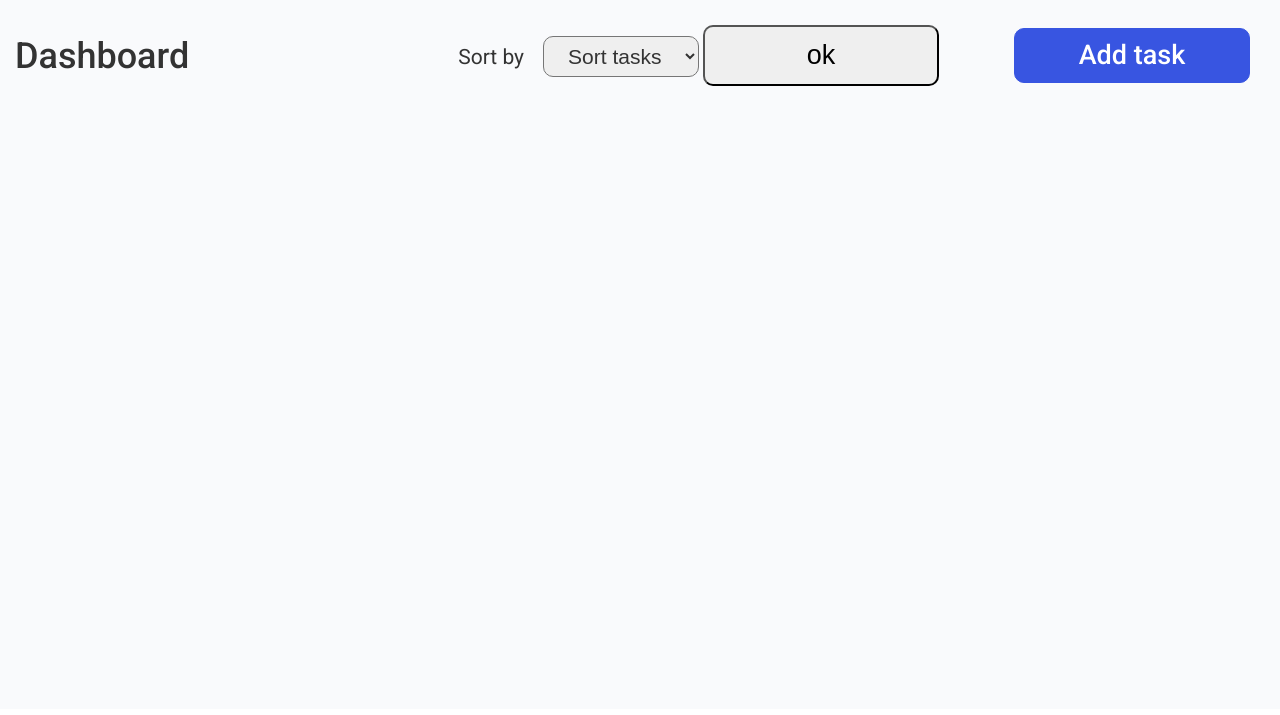
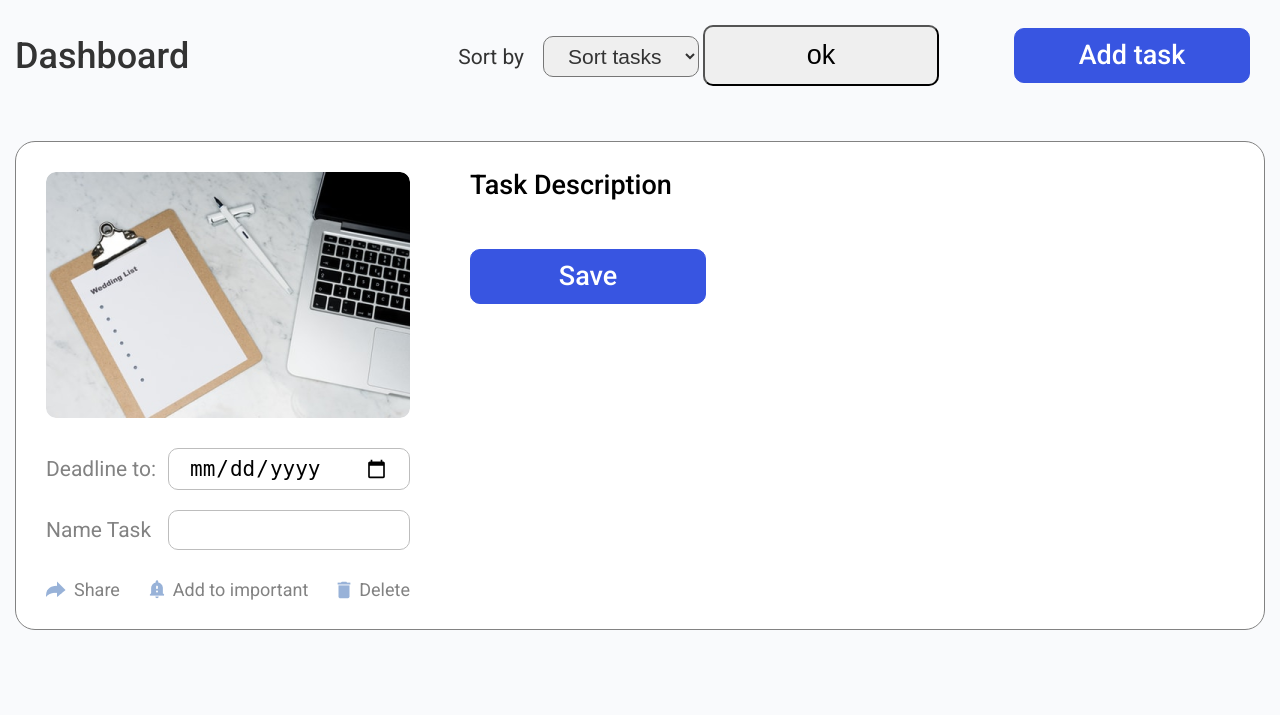
Before and after one commit to ElgunRealShamistanGazanfar/FinalProject_ToDo, a Spring Boot app: page /tasks-dashboard in a window 1280 px wide. Shown: the part 91-806 px from the top of the page. Before the commit the page ends 177 px from the top, so only its background shows below. Run offline with Spring Boot 4, Linux system fonts and the light colour scheme; the visitor is signed in with stand-in values (Sample User, id 1); data that the repository does not hold is empty; some of the project's set-up classes (security, data sources, template engines, error pages and the like) are left out, and stand-ins take their place.

Commit message:
--desc part in dashboard added

```diff
--- a/src/main/java/app/controller/DashController.java
+++ b/src/main/java/app/controller/DashController.java
@@ -38,9 +38,6 @@ public class DashController {
     public RedirectView add_important(@PathVariable int id, Model model){
         taskService.addToimportant(id);
         log.info(String.format("Element with id %d added to importants", id));
-        List<Task> chosen = new ArrayList<>();
-        chosen.add(taskService.findTaskById(id).get());
-        model.addAttribute("tsks", chosen);
         return new RedirectView("/tasks-dashboard");
 
     }
--- a/src/main/java/app/controller/TaskController.java
+++ b/src/main/java/app/controller/TaskController.java
@@ -15,6 +15,7 @@ import org.springframework.web.servlet.view.RedirectView;
 import java.io.IOException;
 import java.sql.Date;
 import java.time.LocalDate;
+import java.util.ArrayList;
 import java.util.Collection;
 import java.util.List;
 import java.util.stream.Collectors;
@@ -47,7 +48,9 @@ public class TaskController {
         String username = ((UserDetails) principal).getUsername();
         model.addAttribute("username", username);
         model.addAttribute("tasks", tasks);
-
+        List<Task> toBeShown = new ArrayList<>();
+        toBeShown.add(taskService.important().get(0));
+        model.addAttribute("shown", toBeShown);
         log.info("GET -> /tasks-dashboards");
         return "tasks-dashboard";
     }
--- a/src/main/resources/templates/tasks-dashboard.html
+++ b/src/main/resources/templates/tasks-dashboard.html
@@ -83,12 +83,9 @@
 				</div>
 				<p th:id="${task.getId()}"  th:onclick="|callIt('${task.getId()}')|" style="cursor: pointer" class="task-btn" th:text="${task.getComplement_status()}"></p>
 			</div>
-
-
-
         </div>
-
-   		<div class="task-card-section" th:each="tsk : ${tsks}" id="desc">
+<div>
+   		<div class="task-card-section" th:each="tsk : ${shown}" id="desc">
    			<h3 class="task-card-title" th:text="${tsk.getTitle()}"></h3>
    			<div class="task-card">
    				<div class="task-card-left-col">
@@ -126,6 +123,7 @@
    				</div>
    			</div>
    		</div>
+</div>
 
     </div>
 </section>
```
